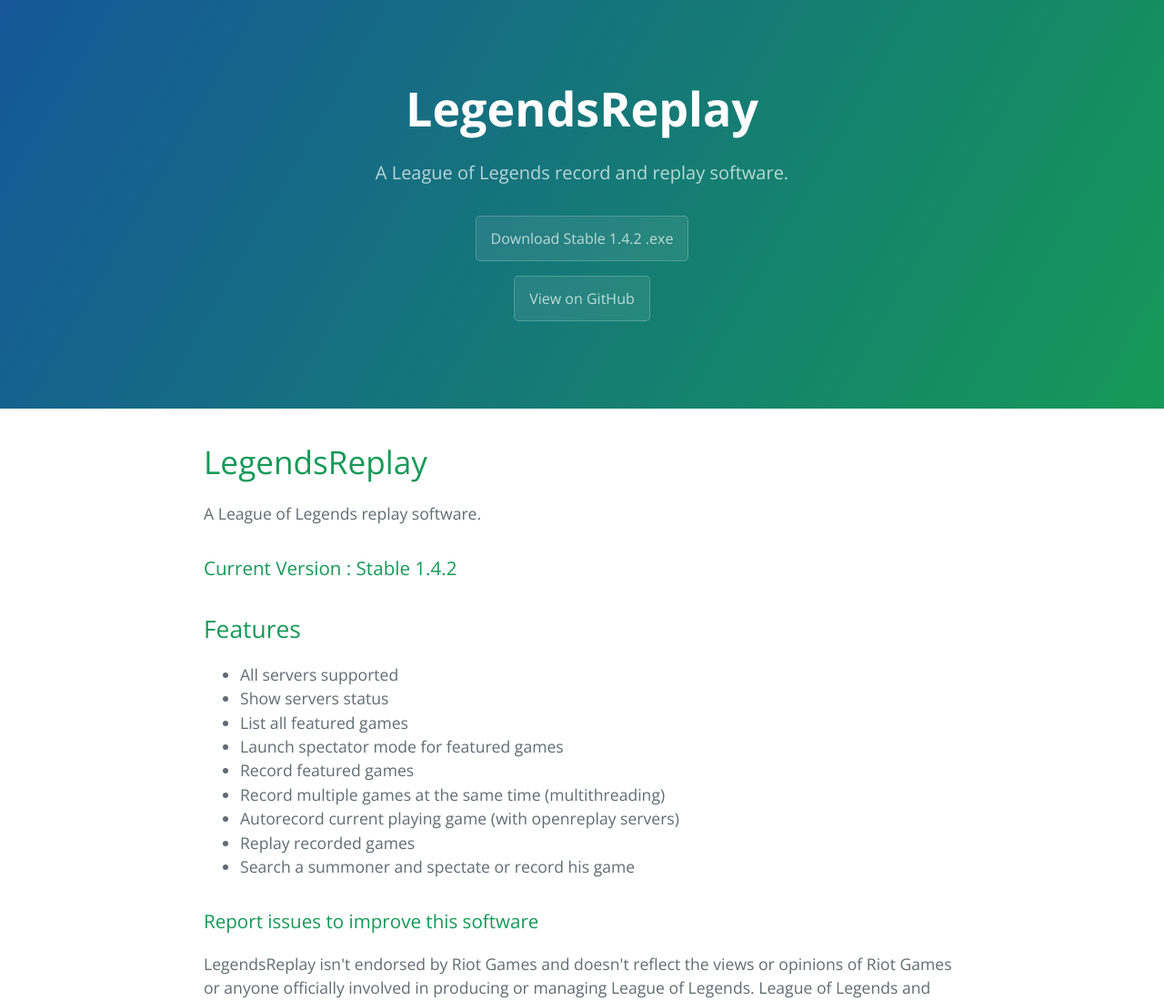
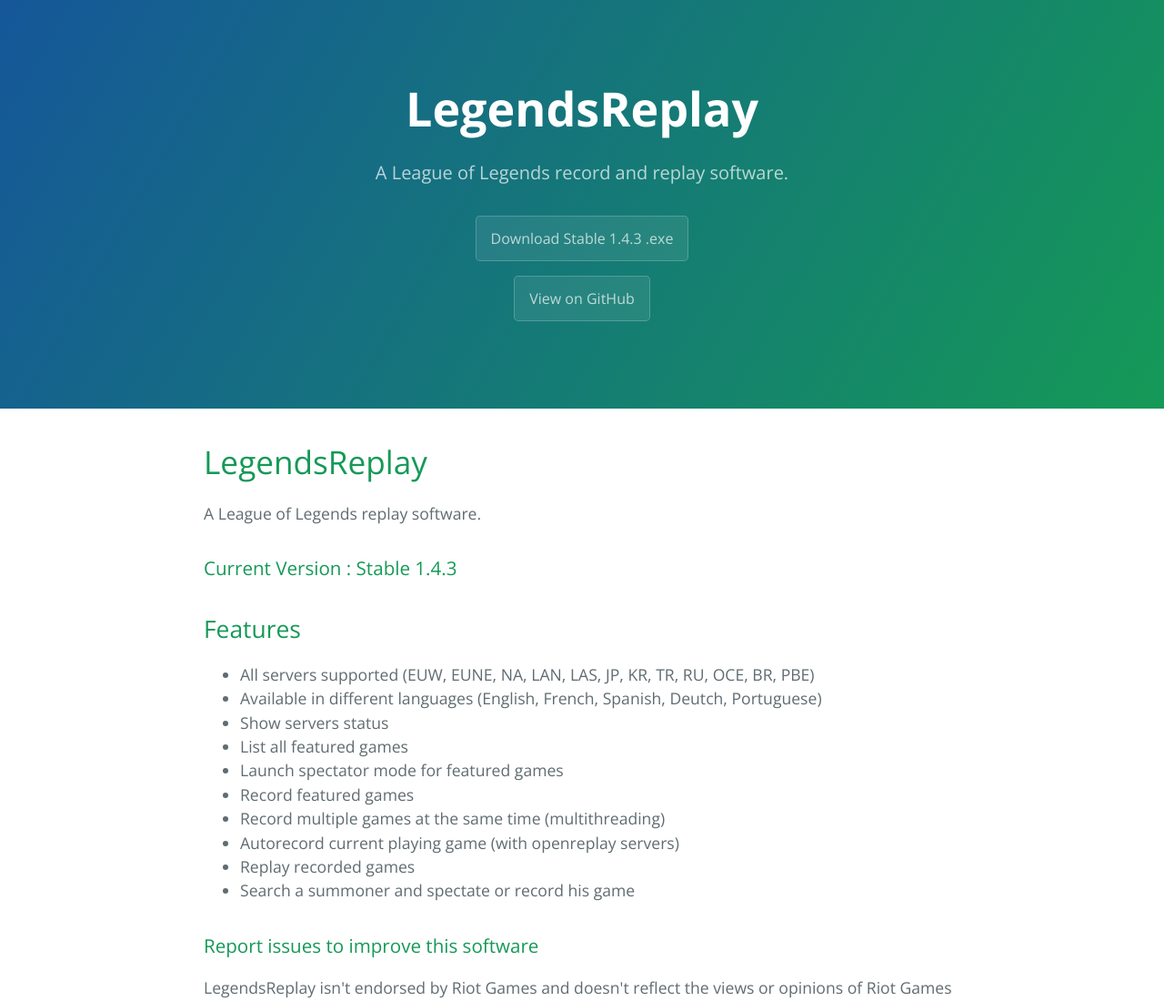
Before and after one commit to Aztorius/legendsreplay, a plain HTML site: page index.html in a window 1280 px wide. Shown: the top 1100 px of the page at 91% size. Drawn offline with nearby package versions, Linux system fonts and the light colour scheme.

Commit message:
Update index.html

```diff
--- a/index.html
+++ b/index.html
@@ -13,7 +13,7 @@
     <section class="page-header">
       <h1 class="project-name">LegendsReplay</h1>
       <h2 class="project-tagline">A League of Legends record and replay software.</h2>
-      <a href="https://github.com/Aztorius/legendsreplay/releases/download/v1.4.2/LegendsReplay-setup-1.4.2.exe" class="btn">Download Stable 1.4.2 .exe</a>
+      <a href="https://github.com/Aztorius/legendsreplay/releases/download/v1.4.3/LegendsReplay-setup-1.4.3.exe" class="btn">Download Stable 1.4.3 .exe</a>
       </br><a href="https://github.com/Aztorius/legendsreplay" class="btn">View on GitHub</a>
     </section>
 
@@ -24,13 +24,14 @@
 <p>A League of Legends replay software.</p>
 
 <h3>
-<a id="current-version--alpha-084" class="anchor" href="#current-version--alpha-084" aria-hidden="true"><span aria-hidden="true" class="octicon octicon-link"></span></a>Current Version : Stable 1.4.2</h3>
+<a id="current-version--alpha-084" class="anchor" href="#current-version--alpha-084" aria-hidden="true"><span aria-hidden="true" class="octicon octicon-link"></span></a>Current Version : Stable 1.4.3</h3>
 
 <h2>
 <a id="features" class="anchor" href="#features" aria-hidden="true"><span aria-hidden="true" class="octicon octicon-link"></span></a>Features</h2>
 
 <ul>
-<li>All servers supported</li>
+<li>All servers supported (EUW, EUNE, NA, LAN, LAS, JP, KR, TR, RU, OCE, BR, PBE)</li>
+<li>Available in different languages (English, French, Spanish, Deutch, Portuguese)</li>
 <li>Show servers status</li>
 <li>List all featured games</li>
 <li>Launch spectator mode for featured games</li>
```
